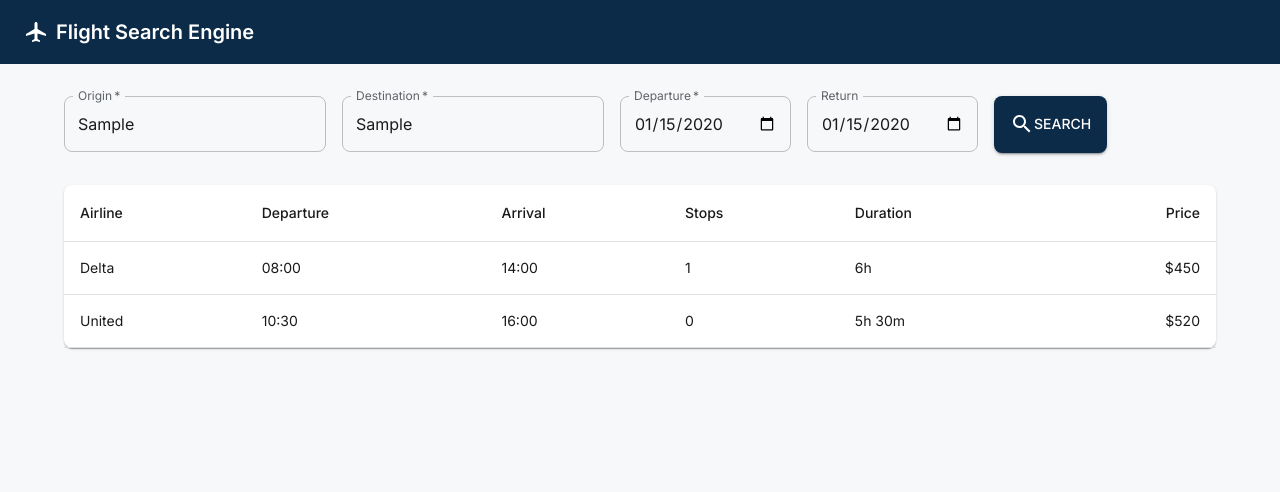
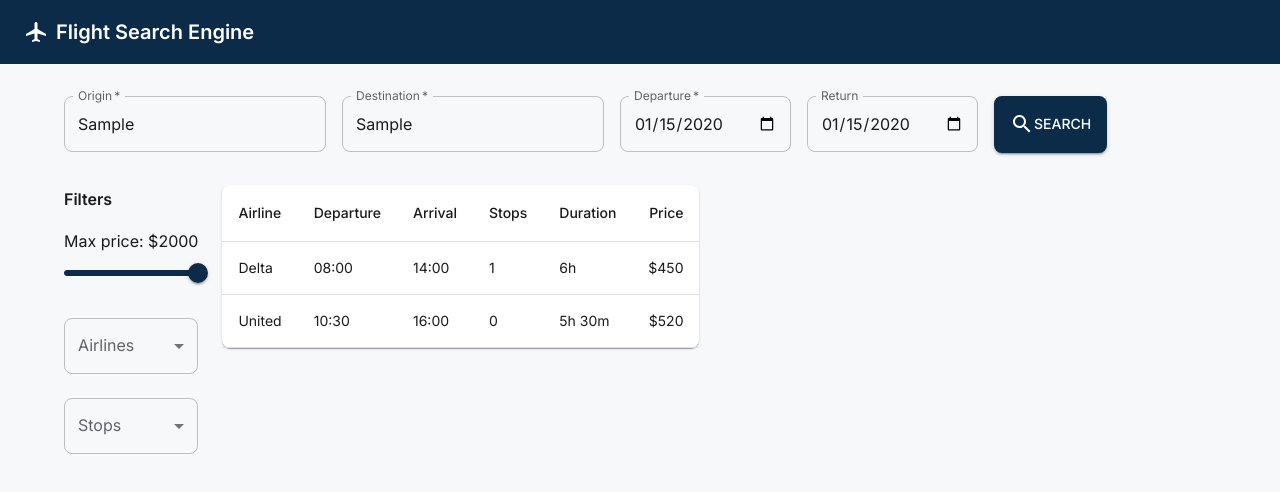
Before and after one commit to emilyjuly/flight-search-engine, a React (Vite) app: page / in a window 1280 px wide. Both pictures are taken after typing "Sample", "Sample", "2020-01-15", "2020-01-15" into the empty fields and a click on the button "SEARCH". Shown: the top 492 px of the page. Built offline with nearby package versions, Linux system fonts and the light colour scheme.

Commit message:
Create filters panel

```diff
--- a/src/App.tsx
+++ b/src/App.tsx
@@ -1,11 +1,25 @@
-import { Alert, Box, CircularProgress } from "@mui/material";
+import { Alert, Box, CircularProgress, Grid } from "@mui/material";
 import Layout from "./components/Layout/Layout";
 import SearchForm from "./components/SearchForm/SearchForm";
 import { useFlightsSearch } from "./hooks/useFlightsSearch";
 import { FlightsTable } from "./components/FlightsTable/FlightsTable";
+import { useState } from "react";
+import type { FlightFilters } from "./types/filters";
+import { useFlightFilters } from "./hooks/useFlightFilters";
+import { FiltersPanel } from "./components/FiltersPanel/FilterPanel";
 
 function App() {
   const { flights, loading, error, searchFlights } = useFlightsSearch();
+
+  const [filters, setFilters] = useState<FlightFilters>({
+    maxPrice: 2000,
+    airlines: [],
+    stops: [],
+  });
+
+  const { filteredFlights } = useFlightFilters(flights, filters);
+
+  const airlines = Array.from(new Set(flights.map((f) => f.airline)));
 
   return (
     <Layout>
@@ -13,13 +27,23 @@ function App() {
       <Box mt={4}>
         {loading && <CircularProgress />}
 
-        {error && (
-          <Alert severity="error" sx={{ mb: 2 }}>
-            {error}
-          </Alert>
+        {error && <Alert severity="error">{error}</Alert>}
+
+        {!loading && flights.length > 0 && (
+          <Grid container spacing={3}>
+            <Grid item xs={12} md={3}>
+              <FiltersPanel
+                filters={filters}
+                airlines={airlines}
+                onChange={setFilters}
+              />
+            </Grid>
+
+            <Grid item xs={12} md={9}>
+              <FlightsTable flights={filteredFlights} />
+            </Grid>
+          </Grid>
         )}
-
-        {!loading && flights.length > 0 && <FlightsTable flights={flights} />}
       </Box>
     </Layout>
   );
--- /dev/null
+++ b/src/components/FiltersPanel/FilterPanel.tsx
@@ -0,0 +1,99 @@
+import {
+  Box,
+  Slider,
+  FormControl,
+  InputLabel,
+  Select,
+  MenuItem,
+  Checkbox,
+  ListItemText,
+  Stack,
+  Typography,
+} from "@mui/material";
+import type { FlightFilters } from "../../types/filters";
+
+type FiltersPanelProps = {
+  filters: FlightFilters;
+  airlines: string[];
+  onChange: (filters: FlightFilters) => void;
+};
+
+export function FiltersPanel({
+  filters,
+  airlines,
+  onChange,
+}: FiltersPanelProps) {
+  return (
+    <Box>
+      <Typography variant="subtitle1" fontWeight={600} mb={2}>
+        Filters
+      </Typography>
+
+      <Stack spacing={3}>
+        {/* Price */}
+        <Box>
+          <Typography gutterBottom>Max price: ${filters.maxPrice}</Typography>
+          <Slider
+            value={filters.maxPrice}
+            min={0}
+            max={2000}
+            onChange={(_, value) =>
+              onChange({
+                ...filters,
+                maxPrice: value as number,
+              })
+            }
+          />
+        </Box>
+
+        {/* Airlines */}
+        <FormControl fullWidth>
+          <InputLabel>Airlines</InputLabel>
+          <Select
+            multiple
+            value={filters.airlines}
+            renderValue={(selected) => selected.join(", ")}
+            onChange={(e) =>
+              onChange({
+                ...filters,
+                airlines: e.target.value as string[],
+              })
+            }
+          >
+            {airlines.map((airline) => (
+              <MenuItem key={airline} value={airline}>
+                <Checkbox checked={filters.airlines.includes(airline)} />
+                <ListItemText primary={airline} />
+              </MenuItem>
+            ))}
+          </Select>
+        </FormControl>
+
+        {/* Stops */}
+        <FormControl fullWidth>
+          <InputLabel>Stops</InputLabel>
+          <Select
+            multiple
+            value={filters.stops}
+            renderValue={(selected) => selected.join(", ")}
+            onChange={(e) =>
+              onChange({
+                ...filters,
+                stops: e.target.value as number[],
+              })
+            }
+          >
+            {[0, 1, 2].map((stop) => (
+              <MenuItem key={stop} value={stop}>
+                <Checkbox checked={filters.stops.includes(stop)} />
+                <ListItemText
+                  primary={stop === 0 ? "Non-stop" : `${stop} stop`}
+                />
+              </MenuItem>
+            ))}
+          </Select>
+        </FormControl>
+      </Stack>
+    </Box>
+  );
+}
--- /dev/null
+++ b/src/hooks/useFlightFilters.ts
@@ -0,0 +1,22 @@
+import { useMemo } from "react";
+import type { Flight } from "../types/flight";
+import type { FlightFilters } from "../types/filters";
+
+export function useFlightFilters(flights: Flight[], filters: FlightFilters) {
+  const filteredFlights = useMemo(() => {
+    return flights.filter((flight) => {
+      const matchPrice = flight.price <= filters.maxPrice;
+
+      const matchAirline =
+        filters.airlines.length === 0 ||
+        filters.airlines.includes(flight.airline);
+
+      const matchStops =
+        filters.stops.length === 0 || filters.stops.includes(flight.stops);
+
+      return matchPrice && matchAirline && matchStops;
+    });
+  }, [flights, filters]);
+
+  return { filteredFlights };
+}
--- /dev/null
+++ b/src/types/filters.ts
@@ -0,0 +1,5 @@
+export type FlightFilters = {
+  maxPrice: number
+  airlines: string[]
+  stops: number[]
+}
```
